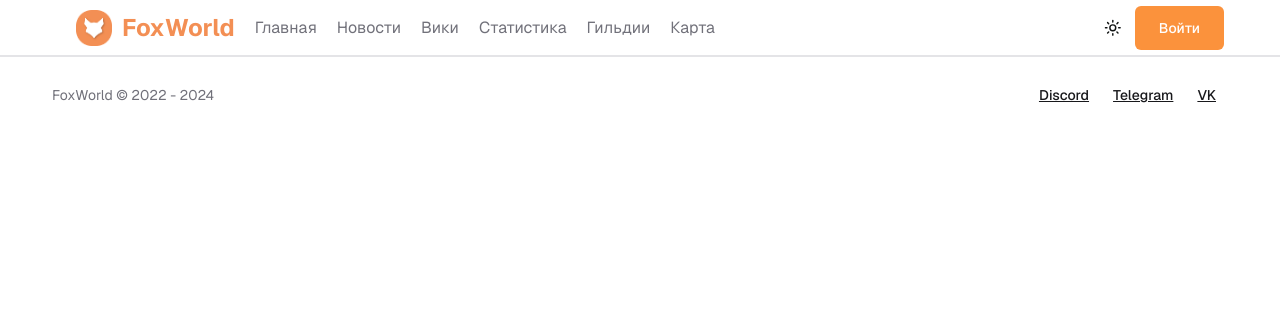
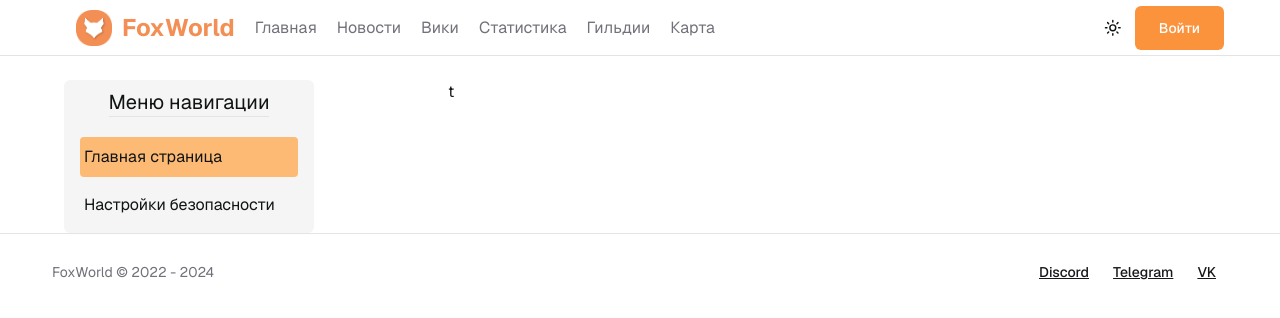
Before and after one commit to PWNight/FoxWorldWeb, a Next.js app: page /me in a window 1280 px wide. Shown: the top 318 px of the page. Built offline with nearby package versions, Linux system fonts and the light colour scheme; no server answers.

Commit message:
Начал писать страницу ЛК

```diff
--- a/app/me/page.tsx
+++ b/app/me/page.tsx
@@ -1,6 +1,9 @@
 "use client"
 import { useEffect, useState } from "react";
 import { useRouter } from "next/navigation";
+import { Button } from "@/components/ui/button";
+import Link from "next/link";
+import SubAnchor from "@/components/subanchor";
 
 export default function Me() {
     const [userData, setUserData] = useState(Object)
@@ -14,13 +17,41 @@ export default function Me() {
             return
         }
         const json = await response.json()
-        setUserData(json.data.data)
+        setUserData(json)
     }
     useEffect(()=>{
         getSession()
     },[])
     return (
-        <>
-        </>
+        <div className="sm:container grid grid-cols-3 mt-6">
+            <div className="flex items-center">
+                <div className="bg-neutral-100 dark:bg-neutral-900 rounded-md flex flex-col gap-5 items-center px-4 py-2 lg:min-w-[250px]">
+                    <h1 className="border-b text-xl">Меню навигации</h1>
+                    <div className="w-full flex flex-col gap-2 items-center">
+                        <SubAnchor
+                            key='/me'
+                            activeClassName="bg-orange-300"
+                            absolute
+                            className="flex items-center gap-1 hover:bg-orange-200 transition-all w-full py-2 px-1 rounded-sm"
+                            href='/me'
+                        >
+                        Главная страница
+                        </SubAnchor>
+                        <SubAnchor
+                            key='/me/security'
+                            activeClassName="bg-orange-300"
+                            absolute
+                            className="flex items-center gap-1 hover:bg-orange-200 transition-all w-full py-2 px-1 rounded-sm"
+                            href='/me/security'
+                        >
+                        Настройки безопасности
+                        </SubAnchor>
+                    </div>
+                </div>
+            </div>
+            <div className="col-span-2">
+                <p>t</p>
+            </div>
+        </div>
     )
 }
--- /dev/null
+++ b/components/subanchor.tsx
@@ -0,0 +1,38 @@
+"use client";
+
+import { cn } from "@/lib/utils";
+import Link from "next/link";
+import { usePathname } from "next/navigation";
+import { ComponentProps } from "react";
+
+type AnchorProps = ComponentProps<typeof Link> & {
+  absolute?: boolean;
+  activeClassName?: string;
+  disabled?: boolean;
+};
+
+export default function SubAnchor({
+  absolute,
+  className = "",
+  activeClassName = "",
+  disabled,
+  children,
+  ...props
+}: AnchorProps) {
+  const path = usePathname();
+  let isMatch = absolute
+    ? props.href.toString() === path
+    : path === props.href;
+
+  if (props.href.toString().includes("http")) isMatch = false;
+
+  if (disabled)
+    return (
+      <div className={cn(className, "cursor-not-allowed")}>{children}</div>
+    );
+  return (
+    <Link className={cn(className, isMatch && activeClassName)} {...props}>
+      {children}
+    </Link>
+  );
+}
```
